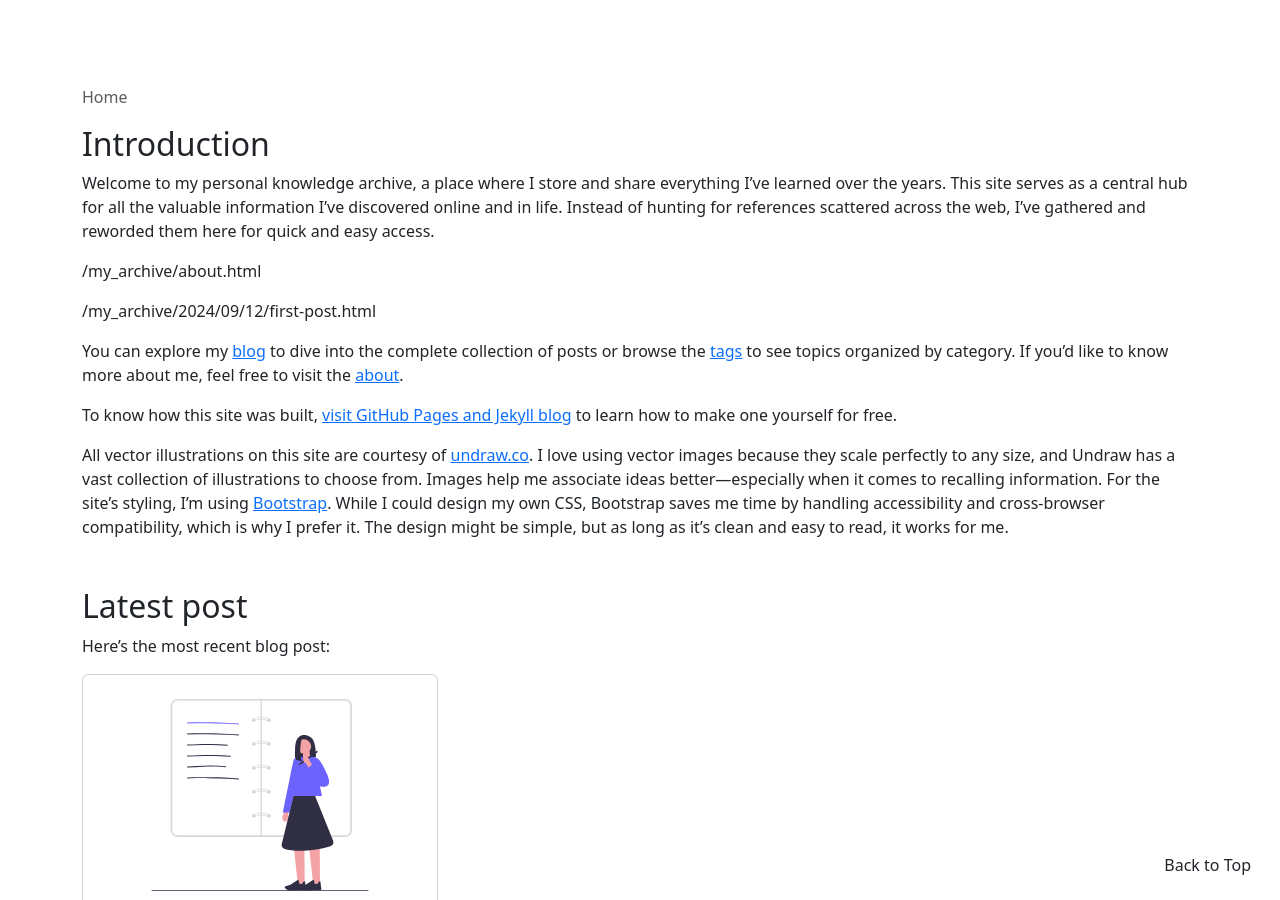
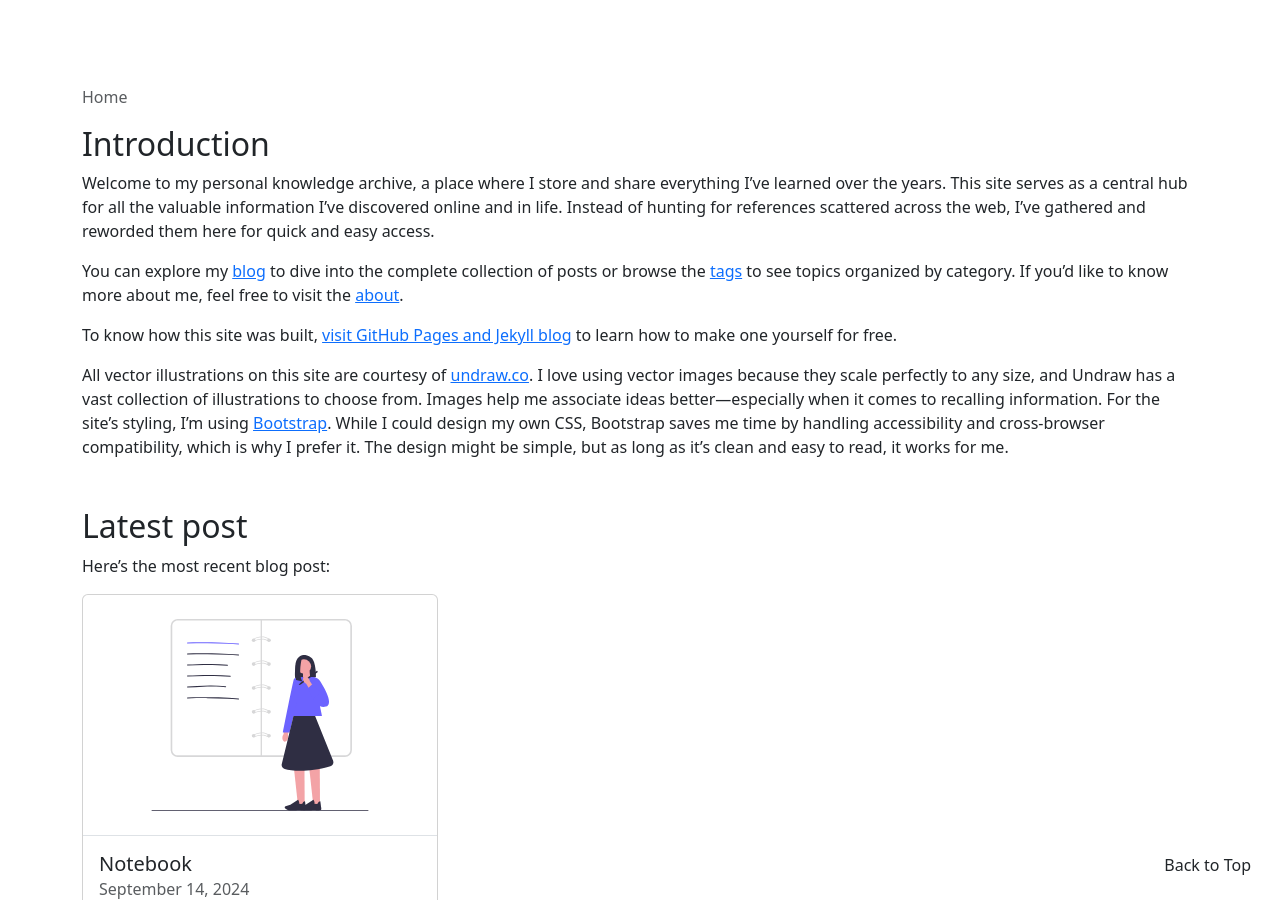
Before and after one commit to cliffordwilliam/my_archive, a Jekyll site: the page built from index.md, in a window 1280 px wide and 900 px high, scrolled down 496 px. Built offline with Jekyll 4.4.1, drawn with Linux system fonts in a browser that asks for light colours.

Commit message:
update content

```diff
--- a/index.md
+++ b/index.md
@@ -7,10 +7,6 @@ thumbnail: "undraw_undraw_undraw_undraw_undraw_website_o7n3_bucy_30uo_-1-_d6br_0
 ## Introduction
 
 Welcome to my personal knowledge archive, a place where I store and share everything I’ve learned over the years. This site serves as a central hub for all the valuable information I've discovered online and in life. Instead of hunting for references scattered across the web, I’ve gathered and reworded them here for quick and easy access.
-
-{{ site.baseurl }}{% link about.md %}
-
-{{ site.baseurl }}{% post_url 2024-09-12-first-post %}
 
 You can explore my [blog]({{ site.baseurl }}{% link blog.md %}) to dive into the complete collection of posts or browse the [tags]({{ site.baseurl }}{% link tags.md %}) to see topics organized by category. If you’d like to know more about me, feel free to visit the [about]({{ site.baseurl }}{% link about.md %}).
 
```
